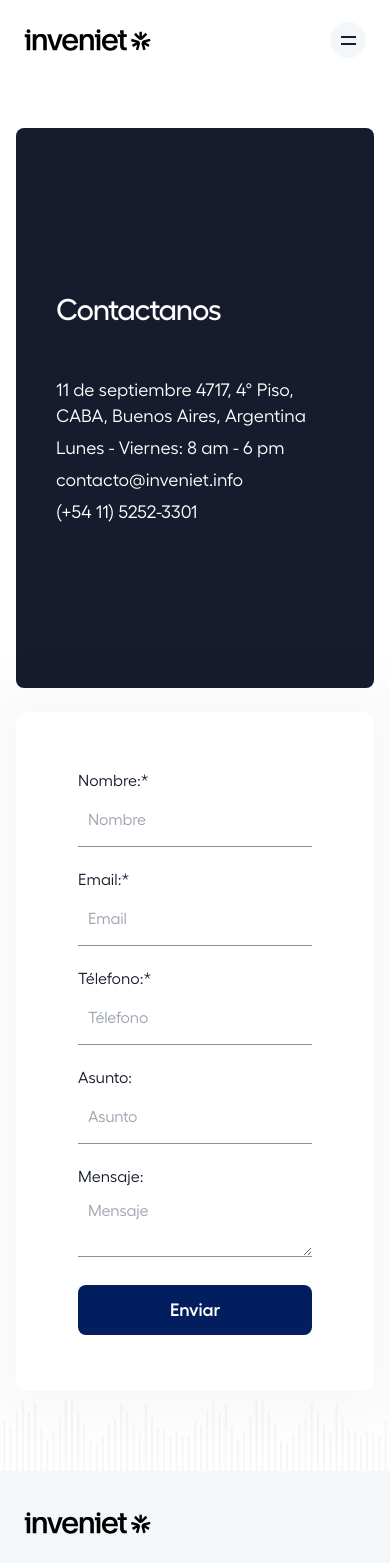
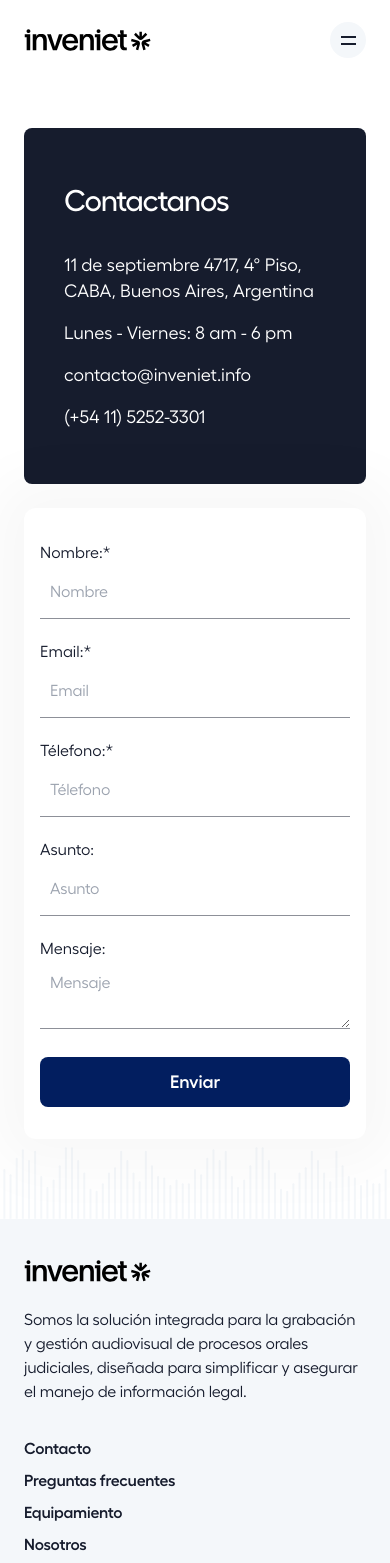
Before and after one commit to pascualmanuel/inveniet, a React (Create React App) app: page /contacto in a window 390 px wide. Shown: the top 1563 px of the page. Built offline with nearby package versions, Linux system fonts and the light colour scheme.

Commit message:
Contact DONE :) :)

```diff
--- a/src/Components/ContactForm.jsx
+++ b/src/Components/ContactForm.jsx
@@ -17,13 +17,13 @@ const ContactForm = () => {
 
   const handleSubmit = (e) => {
     e.preventDefault();
-    // Handle form submission logic
+    // Agregar mailing.
     console.log(form);
   };
 
   return (
     <>
-      <div className="contact-page ">
+      <div className="contact-page py-8 px-4 md:py-14 md:px-[62px]">
         <form onSubmit={handleSubmit} className="contact-form">
           <label for="fname">Nombre:*</label>
           <input
--- a/src/Pages/Contact.jsx
+++ b/src/Pages/Contact.jsx
@@ -4,19 +4,15 @@ import ContactForm from "../Components/ContactForm";
 const Contacto = () => {
   return (
     <>
-      <div className="flex justify-center mt-12 px-4 sm:px-6 md:px-8">
-        {" "}
-        {/* Margen lateral */}
+      <div className="flex justify-center mt-12 px-6 md:px-8">
         <div className="flex flex-col lg:flex-row lg:justify-center max-w-[1248px] w-full xl:justify-between gap-6">
-          {" "}
-          {/* gap crea un espacio entre secciones */}
           <div className="flex justify-center">
-            <div className="left-contact h-[560px] lg:w-[390px] xl:w-[430px] w-full bg-iDBlue rounded-lg flex flex-col justify-center px-[40px]">
-              <h3 className="myH2 text-white mb-12">Contactanos</h3>
+            <div className="left-contact h-[356px]  md:h-[400px] lg:h-[560px] lg:w-[390px] xl:w-[430px] w-full bg-iDBlue rounded-lg flex flex-col justify-center px-[40px]">
+              <h3 className="myH2 text-white mb-8 md:mb-12">Contactanos</h3>
               <li className="subH text-white">
                 11 de septiembre 4717, 4° Piso, CABA, Buenos Aires, Argentina
               </li>
-              <li className="subH text-white my-1.5 lg:my-4">
+              <li className="subH text-white my-4">
                 Lunes - Viernes: 8 am - 6 pm
               </li>
               <li className="subH text-white">
@@ -24,12 +20,11 @@ const Contacto = () => {
                   contacto@inveniet.info
                 </a>
               </li>
-              <li className=" subH text-white mt-1.5 lg:mt-4">
+              <li className=" subH text-white mt-4">
                 <a href="tel:+5491152523301">(+54 11) 5252-3301</a>
               </li>
             </div>
           </div>
-          {/* <div className=" lg:max-w-[600px] xl:max-w-[750px]"> */}
           <div className="lg:max-w-[600px] xl:max-w-[750px] w-full">
             <ContactForm />
           </div>
```
